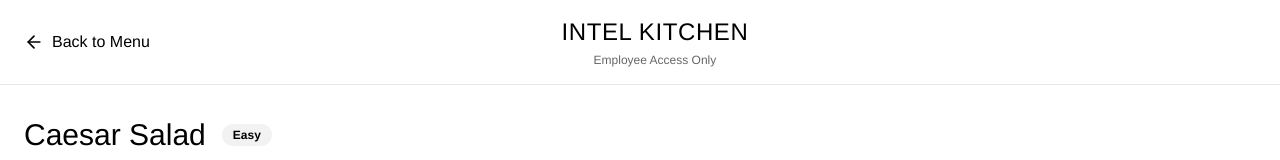
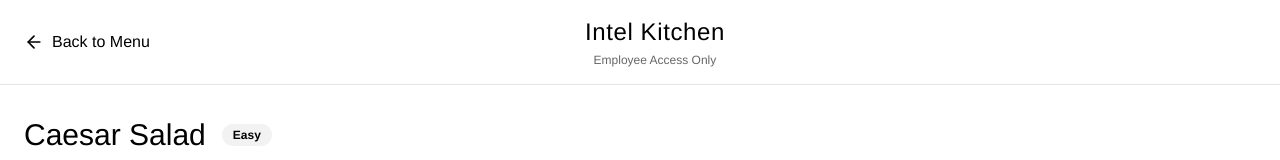
Before and after one commit to YouhannaM/ficio-dish-dash, a React (Vite) app: page /kitchen/recipe/caesar-salad in a window 1280 px wide. Shown: the top 160 px of the page. Built offline with nearby package versions, Linux system fonts and the light colour scheme; a web font is replaced by a local one.

Commit message:
Refactor: Rename Intel Kitchen
Rename the "Intel Kitchen" section to "Intel kitchen" to match the requested naming convention.

```diff
--- a/src/pages/KitchenRecipe.tsx
+++ b/src/pages/KitchenRecipe.tsx
@@ -94,7 +94,7 @@ const KitchenRecipe = () => {
               <span className="font-medium">Back to Menu</span>
             </Link>
             <div className="text-center">
-              <h1 className="text-2xl font-medium tracking-wide">INTEL KITCHEN</h1>
+              <h1 className="text-2xl font-medium tracking-wide">Intel Kitchen</h1>
               <p className="text-xs text-muted-foreground mt-1">Employee Access Only</p>
             </div>
             <div className="w-24" /> {/* Spacer for centering */}
```
